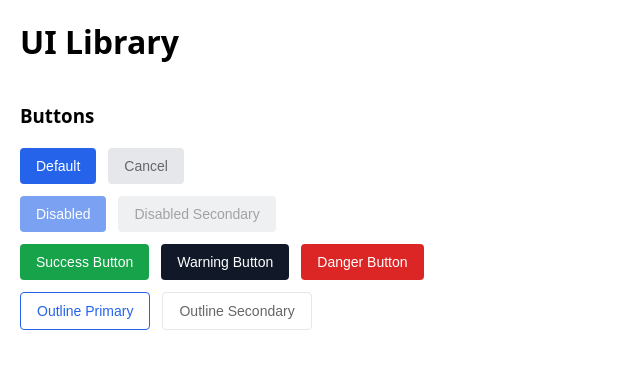
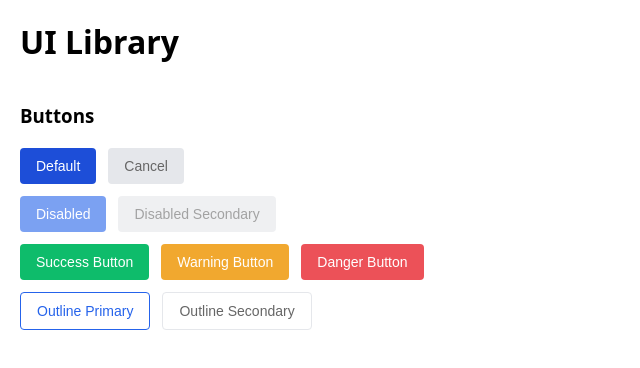
Before and after one commit to VishuJK09/ui-dashboard-system, a React (Vite) app: page / in a window 1280 px wide. In both pictures the pointer is over the button "Default". Shown: the top 368 px of the page, without its empty margins (0-640 px from the left). Built offline with nearby package versions, Linux system fonts and the light colour scheme.

Commit message:
Color updates

```diff
--- a/src/components/Button/Button.scss
+++ b/src/components/Button/Button.scss
@@ -1,4 +1,5 @@
 @use "../../styles/tokens/index.scss" as *;
+@use "sass:color";
 
 .btn {
   padding: 10px 16px;
@@ -12,26 +13,41 @@
   &--primary {
     background-color: $color-primary;
     color: white;
+    &:hover {
+      background-color: $color-primary-hover;
+    }
   }
 
   &--secondary {
     background-color: $color-secondary;
     color: $color-secondary-text;
+    &:hover {
+      background-color: color.adjust($color-secondary, $lightness: -5%);
+    }
   }
 
   &--danger {
     background-color: $color-danger;
     color: white;
+    &:hover {
+      background-color: color.adjust($color-danger, $lightness: -5%);
+    }
   }
 
   &--success {
     background-color: $color-success;
     color: white;
+    &:hover {
+      background-color: color.adjust($color-success, $lightness: -5%);
+    }
   }
 
   &--warning {
-    background-color: $color-neutral-900;
+    background-color: $color-warning;
     color: white;
+    &:hover {
+      background-color: color.adjust($color-warning, $lightness: -5%);
+    }
   }
 
   &--outline {
@@ -44,12 +60,18 @@
     background-color: transparent;
     border: 1px solid $outline-color;
     color: $outline-primary-text;
+    &:hover {
+      background-color: $outline-primary-hover-color;
+    }
   }
 
   &--outline-secondary {
     background-color: transparent;
     border: 1px solid $outline-secondary-color;
     color: $outline-secondary-text;
+    &:hover {
+      background-color: $outline-secondary-hover-color;
+    }
   }
 
   &--link {
--- a/src/styles/tokens/_colors.scss
+++ b/src/styles/tokens/_colors.scss
@@ -7,13 +7,17 @@ $color-secondary-text: #666666;
 $color-neutral-100: #f3f4f6;
 $color-neutral-900: #111827;
 
-$color-danger: #dc2626;
-$color-success: #16a34a;
+$color-success: #0EBC6B;
+$color-danger: #EC5158;
+$color-warning: #F1A82F;
 
 $color-white: #ffffff;
 $color-black: #000000;
 
+
 $outline-color: $color-primary;
+$outline-primary-hover-color: rgb(101 139 255 / 8%);
 $outline-primary-text: $color-primary;
 $outline-secondary-color: $color-secondary;
+$outline-secondary-hover-color: rgb(222 225 230 / 18%);
 $outline-secondary-text: $color-secondary-text;
```
